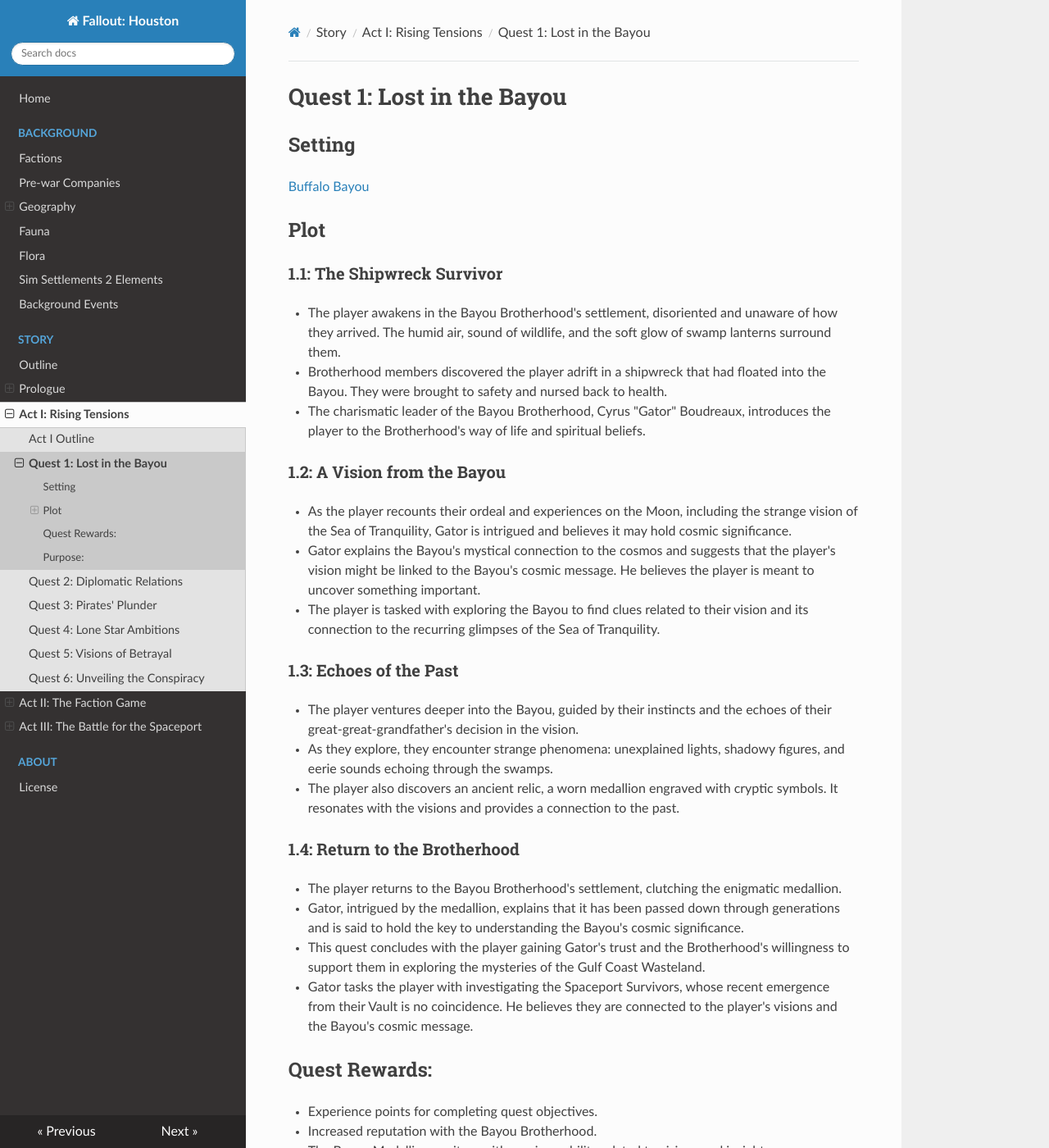
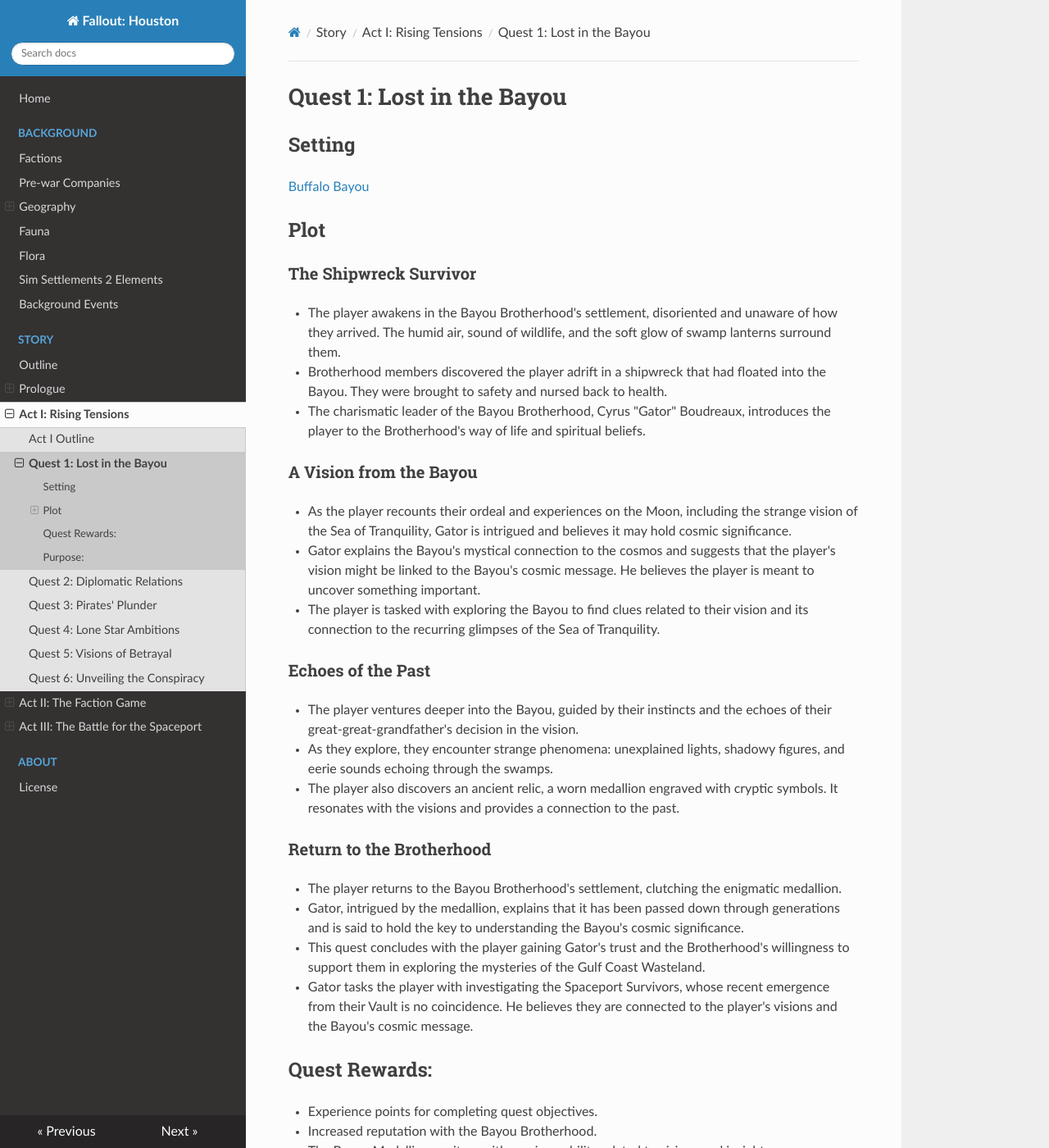
Before and after one commit to qthequartermasterman/fallout-houston-campaign, an MkDocs documentation site: the page built from docs/Story/Act1/Quest1.md, in a window 1280 px wide and 1400 px high. Shown: the whole window at 82% size. Built offline with MkDocs 1.6.1, drawn with Linux system fonts in a browser that asks for light colours; nearby versions of some CDN libraries.

Commit message:
style: fix formatting

```diff
--- a/docs/Story/Act1/Quest1.md
+++ b/docs/Story/Act1/Quest1.md
@@ -1,36 +1,42 @@
-
 # Quest 1: Lost in the Bayou
 
 ## Setting
+
 [Buffalo Bayou](../../Background/geography/neighborhoods.md#the-bayous-and-wetlands)
 
 ## Plot
-### 1.1: The Shipwreck Survivor
+
+### The Shipwreck Survivor
 
 - The player awakens in the Bayou Brotherhood's settlement, disoriented and unaware of how they arrived. The humid air, sound of wildlife, and the soft glow of swamp lanterns surround them.
 - Brotherhood members discovered the player adrift in a shipwreck that had floated into the Bayou. They were brought to safety and nursed back to health.
 - The charismatic leader of the Bayou Brotherhood, Cyrus "Gator" Boudreaux, introduces the player to the Brotherhood's way of life and spiritual beliefs.
-### 1.2: A Vision from the Bayou
+
+### A Vision from the Bayou
 
 - As the player recounts their ordeal and experiences on the Moon, including the strange vision of the Sea of Tranquility, Gator is intrigued and believes it may hold cosmic significance.
 - Gator explains the Bayou's mystical connection to the cosmos and suggests that the player's vision might be linked to the Bayou's cosmic message. He believes the player is meant to uncover something important.
 - The player is tasked with exploring the Bayou to find clues related to their vision and its connection to the recurring glimpses of the Sea of Tranquility.
-### 1.3: Echoes of the Past
+
+### Echoes of the Past
 
 - The player ventures deeper into the Bayou, guided by their instincts and the echoes of their great-great-grandfather's decision in the vision.
 - As they explore, they encounter strange phenomena: unexplained lights, shadowy figures, and eerie sounds echoing through the swamps.
 - The player also discovers an ancient relic, a worn medallion engraved with cryptic symbols. It resonates with the visions and provides a connection to the past.
-### 1.4: Return to the Brotherhood
+
+### Return to the Brotherhood
 
 - The player returns to the Bayou Brotherhood's settlement, clutching the enigmatic medallion.
 - Gator, intrigued by the medallion, explains that it has been passed down through generations and is said to hold the key to understanding the Bayou's cosmic significance.
 - This quest concludes with the player gaining Gator's trust and the Brotherhood's willingness to support them in exploring the mysteries of the Gulf Coast Wasteland.
 - Gator tasks the player with investigating the Spaceport Survivors, whose recent emergence from their Vault is no coincidence. He believes they are connected to the player's visions and the Bayou's cosmic message.
+
 ## Quest Rewards:
 
 - Experience points for completing quest objectives.
 - Increased reputation with the Bayou Brotherhood.
 - The Bayou Medallion, an item with a unique ability related to visions and insights.
 - Unlocking access to the Bayou Brotherhood's spiritual knowledge and unique quests.
+
 ## Purpose:
 This quest introduces the player to the Bayou Brotherhood, their spiritual connection to the Bayou, and the central mystery of the player's recurring visions. It establishes the player's role in the faction and hints at the deeper connection between the past and present events.
```
